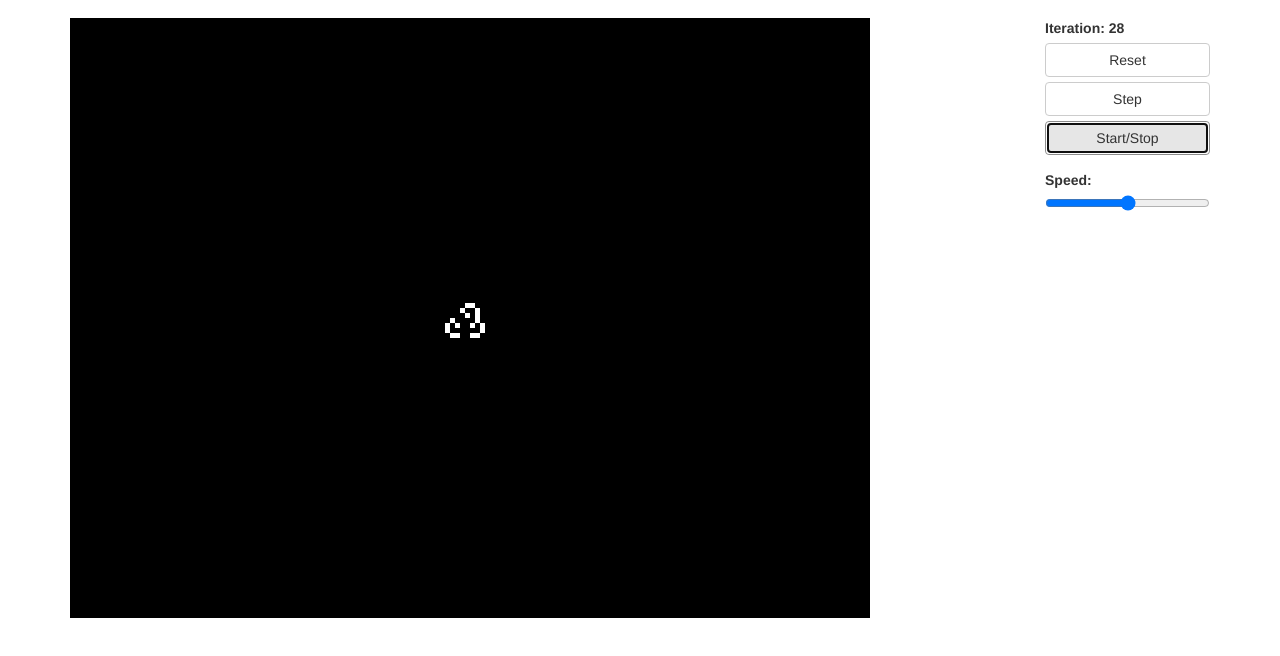
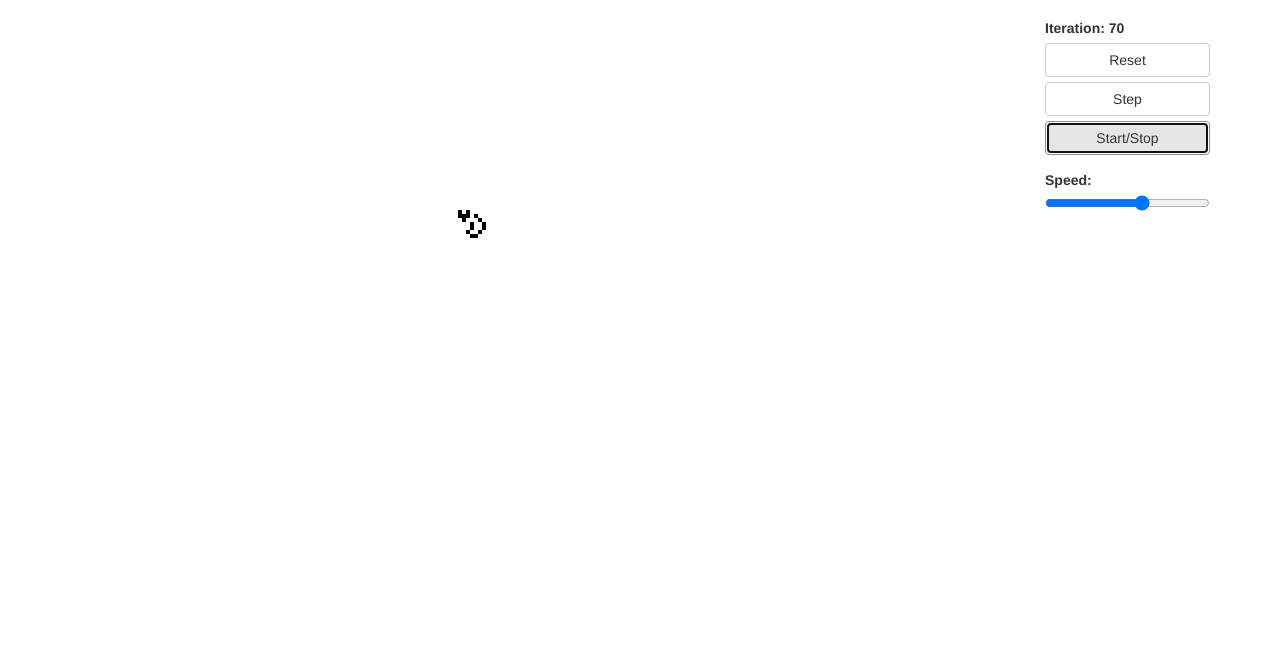
Before and after one commit to dagothar/langton-ant-js, a plain HTML site: page index.html in a window 1280 px wide. Both pictures are taken after a click on the button "Start/Stop". Shown: the part 54-710 px from the top of the page. Drawn offline with nearby package versions, Linux system fonts and the light colour scheme.

Commit message:
fix; speed

```diff
--- a/index.html
+++ b/index.html
@@ -33,7 +33,7 @@
         </div>
         <div class="form-group">
           <label>Speed:</label>
-          <input type="range" min="-2" val="0" max="2" class="langton-speed"/>
+          <input type="range" min="-2" val="0" max="3" class="langton-speed"/>
         </div>
       </div>
 
--- a/scripts/langton.js
+++ b/scripts/langton.js
@@ -3,21 +3,25 @@
   function Langton(width, height) {
     var width = width, height = height;
     var data = new Array2(width, height, 0);
-    var pos = { x: width/2, y: height/2 };
+    var pos = { x: Math.floor(width/2), y: Math.floor(height/3) };
     var dir = 0;
 
     this.Colors = {
-      0: '#000000',
-      1: '#ffffff'
+      0: '#ffffff',
+      1: '#000000'
     };
 
-    this.clear = function() {
+    this.clear = function(canvas) {
       data.apply(function(i, j, v) {
         return 0;
       });
-      pos.x = width/2;
-      pos.y = height/2;
+      pos.x = Math.floor(width/2);
+      pos.y = Math.floor(height/3);
       dir = 0;
+
+      var ctx = canvas.getContext('2d');
+      ctx.fillStyle =  this.Colors[0];
+      ctx.fillRect(0, 0, canvas.getAttribute('width'), canvas.getAttribute('height'));
     };
 
     this.step = function() {
@@ -27,10 +31,10 @@
       /* update direction */
       if (color) {
         dir += 1;
-        if (dir > 7) dir = 0;
+        if (dir > 3) dir = 0;
       } else {
         dir -= 1;
-        if (dir < 0) dir = 7;
+        if (dir < 0) dir = 3;
       }
 
       /* toggle cell  color */
@@ -41,19 +45,11 @@
         case 0:
           pos.y -= 1; break;
         case 1:
-          pos.x += 1; pos.y -= 1; break;
+          pos.x += 1; break;
         case 2:
-          pos.x += 1; break;
+          pos.y += 1; break;
         case 3:
-          pos.x += 1; pos.y += 1; break;
-        case 4:
-          pos.y += 1; break;
-        case 5:
-          pos.x -= 1; pos.y += 1; break;
-        case 6:
           pos.x -= 1; break;
-        case 7:
-          pos.x -= 1; pos.y -= 1; break;
         default:
           break;
       }
@@ -65,8 +61,8 @@
       var dy = canvas.getAttribute('height') / height;
       var ctx = canvas.getContext('2d');
 
-      for (var x = 0; x < width; ++x) {
-        for (var y = 0; y < height; ++y) {
+      for (var x = pos.x-1; x <= pos.x+1; ++x) {
+        for (var y = pos.y-1; y <= pos.y+1; ++y) {
           ctx.fillStyle =  this.Colors[data.get(x, y)];
           ctx.fillRect(x * dx, y * dy, dx, dy);
         }
--- a/scripts/main.js
+++ b/scripts/main.js
@@ -1,6 +1,6 @@
 $(document).ready(function() {
 
-  var langton = new Langton(160, 120);
+  var langton = new Langton(200, 150);
 
   var canvas = $('.board').get(0);
   langton.render(canvas);
@@ -11,7 +11,7 @@
   var speed = $('.langton-speed').val();
 
   function calculateInterval(s) {
-    return 100 / Math.pow(2, s);
+    return 100 / Math.pow(2.5, s);
   }
 
   var interval = calculateInterval(speed);
@@ -28,9 +28,10 @@
   });
 
   $('.langton-reset').click(function() {
-    langton.clear();
+    langton.clear(canvas);
     langton.render(canvas);
     iteration = 0;
+    $('.langton-iteration').text(iteration);
   });
 
   $('.langton-start-stop').click(function() {
@@ -61,7 +62,7 @@
     }
   });
 
-  function getMousePos(e, client) {
+  /*function getMousePos(e, client) {
     var rect = client.getBoundingClientRect();
     return {
       x: e.clientX - rect.left,
@@ -90,6 +91,6 @@
 
   $('.board').mouseout(function(e) {
     $(this).unbind('mousemove');
-  });
+  });*/
 
 });
```
